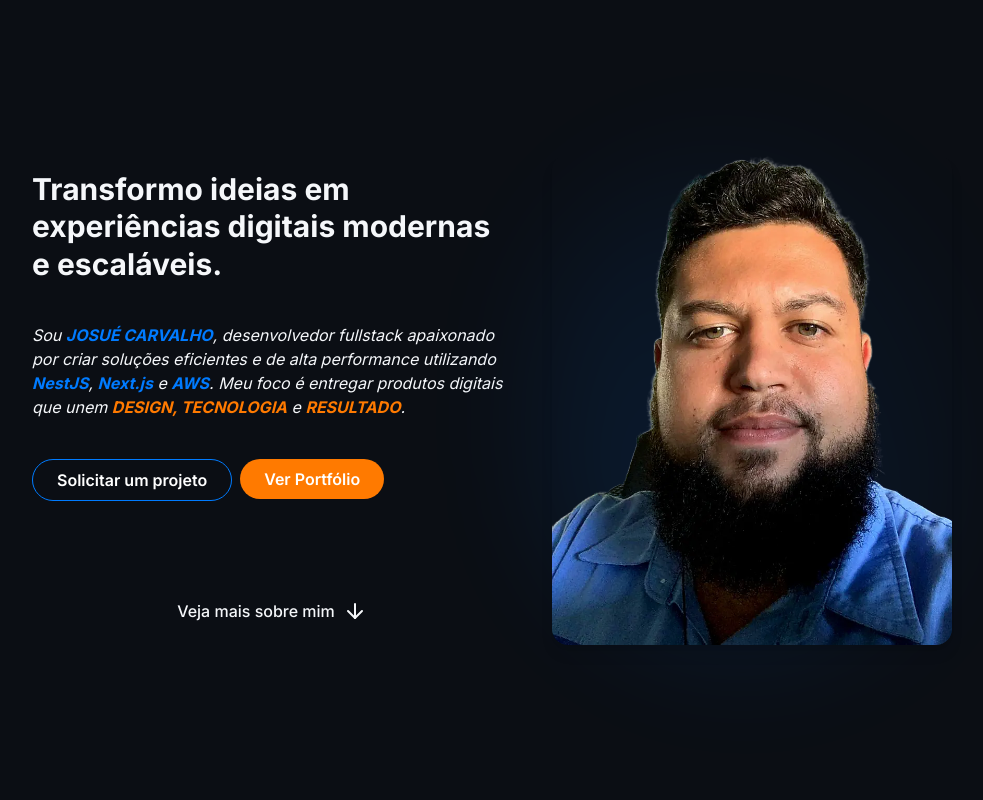
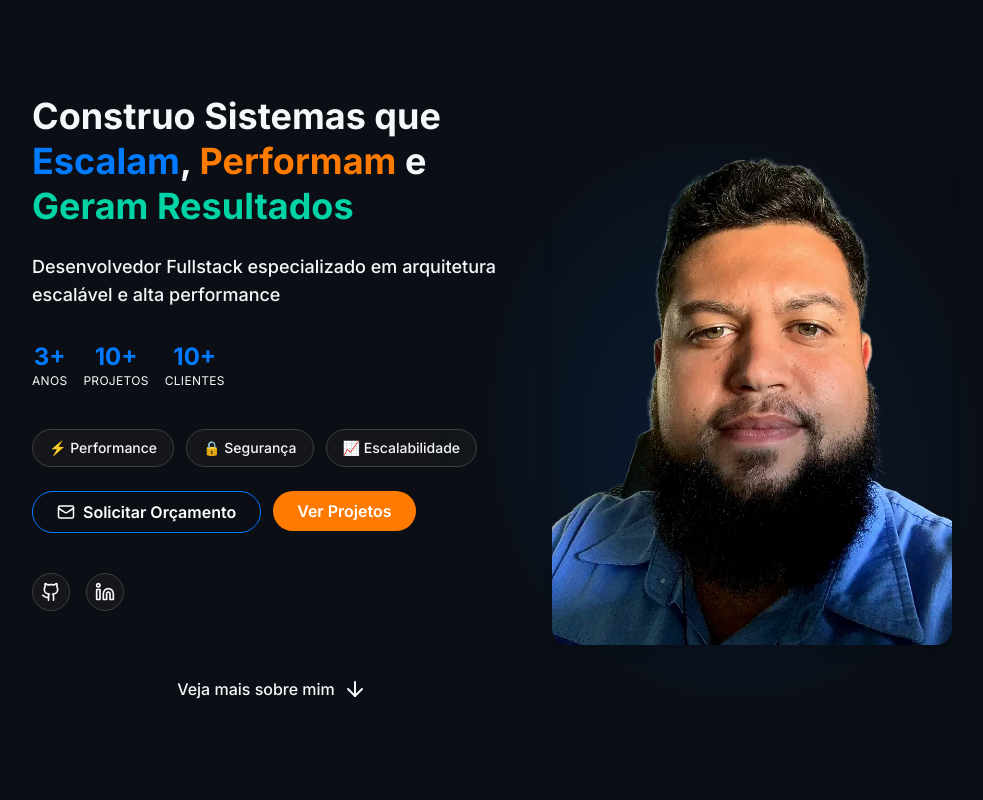
Before and after one commit to Josuerx12/jc-portfolio, a Next.js app: page / in a window 1280 px wide. Shown: the top 800 px of the page, without its empty margins (148-1131 px from the left). Built offline with nearby package versions, Linux system fonts and the light colour scheme.

Commit message:
feat: update CTA button styles and enhance Hero section with new content and social links

```diff
--- a/src/components/button/CTA.tsx
+++ b/src/components/button/CTA.tsx
@@ -9,12 +9,12 @@ export interface ButtonCTAProps
 
 const ButtonCTA = ({
   variant = "primary",
-  rounded = true,
+  rounded = false,
   className,
   ...otherProps
 }: ButtonCTAProps) => {
   const baseStyles =
-    "px-6 py-2 font-semibold text-white cursor-pointer duration-200 ease-in-out";
+    "px-6 py-2 font-semibold flex items-center justify-center text-white cursor-pointer duration-200 ease-in-out";
   const roundedStyles = rounded ? "rounded-full" : "rounded-md";
   const variantStyles =
     variant === "secondary"
--- a/src/components/sections/Hero.tsx
+++ b/src/components/sections/Hero.tsx
@@ -3,7 +3,7 @@ import React, { useRef } from "react";
 import { motion, useInView } from "framer-motion";
 import ButtonCTA from "../button/CTA";
 import Image from "next/image";
-import { ArrowDown } from "lucide-react";
+import { ArrowDown, Github, Linkedin, Mail } from "lucide-react";
 import { useScroll } from "@/hooks/useScroll";
 import Link from "next/link";
 
@@ -39,55 +39,122 @@ const Hero = () => {
         initial="hidden"
         animate={isInViewLeft ? "visible" : "hidden"}
       >
+        {/* Headline Principal */}
         <motion.div variants={textVariants} custom={0.1}>
-          <h1 className="mt-6 lg:mt-0 text-lg lg:text-3xl font-bold leading-tight">
-            Transformo ideias em experiências digitais modernas e escaláveis.
+          <h1 className="mt-6 lg:mt-0 text-2xl lg:text-4xl font-bold leading-tight">
+            Construo Sistemas que <span className="text-primary">Escalam</span>,{" "}
+            <span className="text-secondary">Performam</span> e{" "}
+            <span className="text-accent">Geram Resultados</span>
           </h1>
         </motion.div>
 
+        {/* Subheadline */}
         <motion.p
-          className="italic mt-4 text-sm lg:text-base text-muted-foreground"
+          className="text-base lg:text-lg font-medium text-muted-foreground"
+          variants={textVariants}
+          custom={0.2}
+        >
+          Desenvolvedor Fullstack especializado em arquitetura escalável e alta
+          performance
+        </motion.p>
+
+        {/* Stats */}
+        <motion.div
+          className="flex gap-4 justify-center md:justify-start flex-wrap mt-2"
           variants={textVariants}
           custom={0.3}
         >
-          Sou <strong className="text-primary uppercase">Josué Carvalho</strong>
-          , desenvolvedor fullstack apaixonado por criar soluções eficientes e
-          de alta performance utilizando
-          <strong className="text-primary"> NestJS</strong>,{" "}
-          <strong className="text-primary">Next.js</strong> e{" "}
-          <strong className="text-primary">AWS</strong>. Meu foco é entregar
-          produtos digitais que unem{" "}
-          <strong className="text-secondary uppercase">design, </strong>
-          <strong className="text-secondary uppercase">
-            tecnologia
-          </strong> e{" "}
-          <strong className="text-secondary uppercase">resultado</strong>.
-        </motion.p>
+          {[
+            { label: "anos", value: "3+" },
+            { label: "projetos", value: "10+" },
+            { label: "clientes", value: "10+" },
+          ].map((stat, i) => (
+            <div key={i} className="flex flex-col items-center">
+              <span className="text-2xl font-bold text-primary">
+                {stat.value}
+              </span>
+              <span className="text-xs text-muted-foreground uppercase tracking-wide">
+                {stat.label}
+              </span>
+            </div>
+          ))}
+        </motion.div>
 
-        <div className="flex gap-2 flex-wrap mt-4">
-          <motion.div variants={textVariants} custom={0.3}>
-            <Link href={"/contato"}>
-              <ButtonCTA variant="primary" className="w-full md:w-fit" rounded>
-                Solicitar um projeto
-              </ButtonCTA>
-            </Link>
+        <motion.div
+          className="flex gap-3 justify-center md:justify-start flex-wrap mt-4"
+          variants={textVariants}
+          custom={0.4}
+        >
+          {["⚡ Performance", "🔒 Segurança", "📈 Escalabilidade"].map(
+            (benefit, i) => (
+              <span
+                key={i}
+                className="px-4 py-2 bg-neutral/50 border border-neutral-700 rounded-full text-sm font-medium"
+              >
+                {benefit}
+              </span>
+            )
+          )}
+        </motion.div>
+
+        <div className="flex flex-wrap gap-3 w-full">
+          <motion.div
+            className="w-full md:w-fit"
+            variants={textVariants}
+            custom={0.6}
+          >
+            <ButtonCTA
+              variant="primary"
+              rounded
+              className="w-full md:w-fit gap-2"
+            >
+              <Mail size={18} />
+              Solicitar Orçamento
+            </ButtonCTA>
           </motion.div>
-          <motion.div variants={textVariants} custom={0.3}>
+          <motion.div
+            className="w-full md:w-fit"
+            variants={textVariants}
+            custom={0.6}
+          >
             <ButtonCTA
               onClick={handleScrollToPortfolio}
               variant="secondary"
               className="w-full md:w-fit"
               rounded
             >
-              Ver Portfólio
+              Ver Projetos
             </ButtonCTA>
           </motion.div>
         </div>
 
+        <motion.div
+          className="flex justify-center md:justify-start gap-4 mt-4"
+          variants={textVariants}
+          custom={0.7}
+        >
+          <Link
+            href="https://github.com/Josuerx12"
+            target="_blank"
+            rel="noopener noreferrer"
+            className="p-2 bg-neutral/50 hover:bg-neutral/70 border border-neutral-700 rounded-full transition-all hover:scale-110"
+          >
+            <Github size={20} />
+          </Link>
+          <Link
+            href="https://www.linkedin.com/in/josueaze12"
+            target="_blank"
+            rel="noopener noreferrer"
+            className="p-2 bg-neutral/50 hover:bg-neutral/70 border border-neutral-700 rounded-full transition-all hover:scale-110"
+          >
+            <Linkedin size={20} />
+          </Link>
+        </motion.div>
+
         <motion.button
           variants={textVariants}
-          custom={0.7}
-          className="hidden md:flex z-30 cursor-pointer animate-bounce mx-auto items-center gap-2 w-fit mt-20 font-medium hover:underline"
+          custom={0.8}
+          className="hidden md:flex z-30 cursor-pointer animate-bounce mx-auto items-center gap-2 w-fit mt-12 font-medium hover:underline"
           onClick={handleScrollToAbout}
         >
           Veja mais sobre mim <ArrowDown />
```
